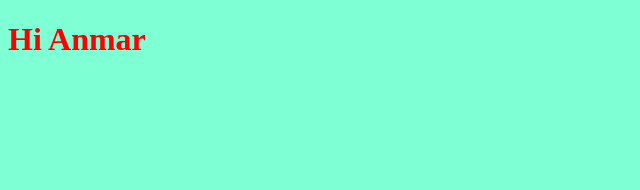
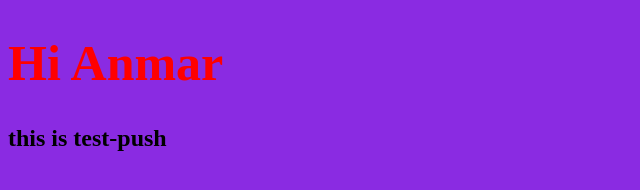
Before and after one commit to anmar1986/basic-yii, a plain HTML site: page index.html in a window 1280 px wide. Shown: the whole page, without its empty margins (0-640 px from the left). Drawn offline with Linux system fonts and the light colour scheme.

Commit message:
check another branch

```diff
--- a/css/app.css
+++ b/css/app.css
@@ -1,6 +1,7 @@
 h1 {
     color: red;
+    font-size: 50px;
 }
 body {
-    background-color: aquamarine;
+    background-color:blueviolet;
 }
--- a/index.html
+++ b/index.html
@@ -8,6 +8,7 @@
 </head>
 <body>
     <h1>Hi Anmar </h1>
+    <h2>this is test-push</h2>
 
     <script src="./js/app.js"></script>
 </body>
```
